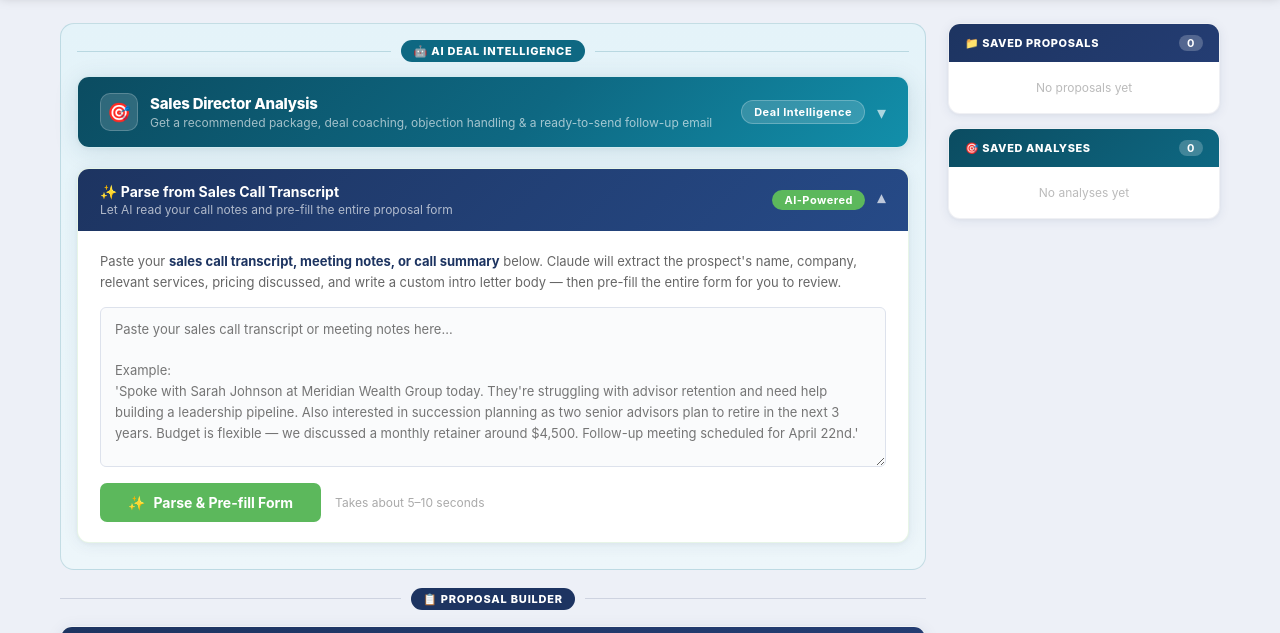
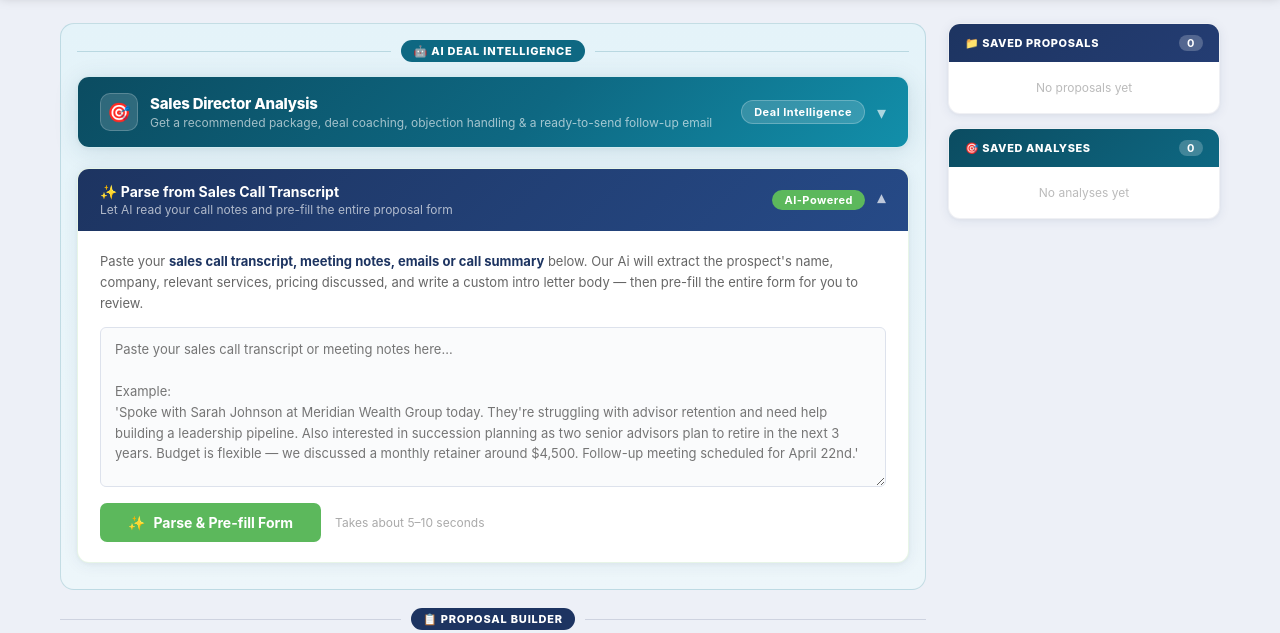
Before and after one commit to huegioi/xcelerate-proposals, a plain HTML site: page xcellerate_app/templates/index.html in a window 1280 px wide. Both pictures are taken after a click on the element 493 px from the left and 292 px from the top of the page. Shown: the part 92-725 px from the top of the page. Drawn offline with Linux system fonts and the light colour scheme.

Commit message:
Update index.html

```diff
--- a/xcellerate_app/templates/index.html
+++ b/xcellerate_app/templates/index.html
@@ -992,8 +992,8 @@
     </div>
     <div class="transcript-body" id="transcript-body">
       <p class="transcript-desc">
-        Paste your <strong>sales call transcript, meeting notes, or call summary</strong> below.
-        Claude will extract the prospect's name, company, relevant services, pricing discussed,
+        Paste your <strong>sales call transcript, meeting notes, emails or call summary</strong> below.
+        Our Ai will extract the prospect's name, company, relevant services, pricing discussed,
         and write a custom intro letter body — then pre-fill the entire form for you to review.
       </p>
       <textarea id="transcript-input"
```
